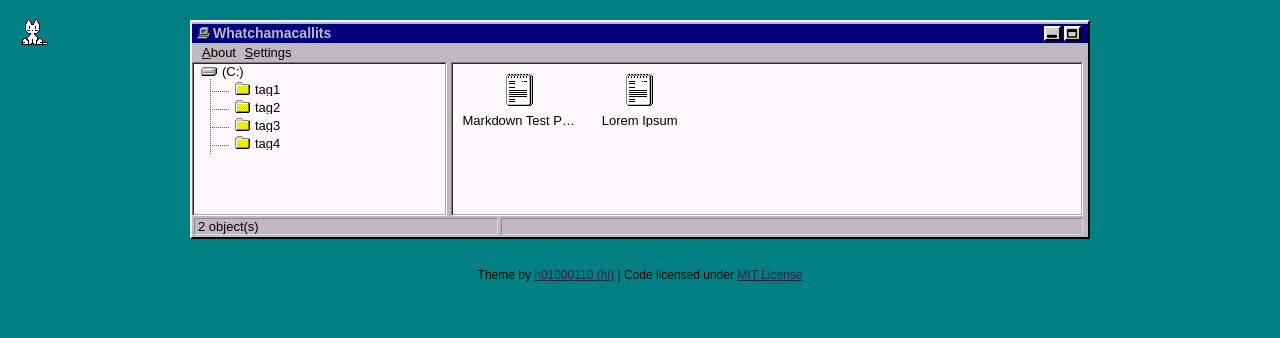
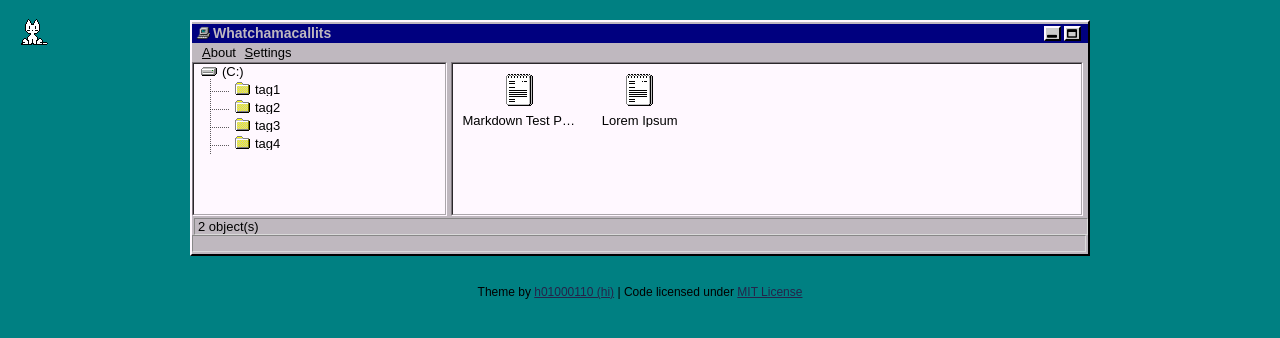
Before and after one commit to Hrztrm/hrztrm.github.io, a Jekyll site: the page built from index.html, in a window 1280 px wide. Shown: the top 338 px of the page. Built offline with Jekyll 4.4.1, drawn with Linux system fonts in a browser that asks for light colours.

Commit message:
attempt pdate size post_total

```diff
--- a/_sass/_main.scss
+++ b/_sass/_main.scss
@@ -204,18 +204,20 @@ ul.topbar {
     padding:0 0 0 20px;
 }
 .post_total {
+	width: 100%;
+	box-sizing: border-box;
+
 	.left, .right {
 		border: 1px solid;
 		border-color: #888888 #dadada #dadada #888888;
-		display: inline-block;
 		padding: 1px 3px;
 	}
 	.left {
-		width: 33%;
+		flex: 0 0 33%;
 		margin-left: 2px;
 	}
 	.right {
-		width: 64%;
+		flex: 0 0 64%;
 		margin-right: 2px;
 	}
 }
@@ -378,7 +380,7 @@ ul.topbar {
 	}
 	.post_list {
 		width: 99%;
-		// float: left;
+		float: left;
 	}
 	.post_total {
 		.left {
@@ -396,7 +398,7 @@ ul.topbar {
 	}
 	.post_list {
 		width: 98.7%;
-		// float: left;
+		float: left;
 	}
 	.post_total {
 		.left {
```
